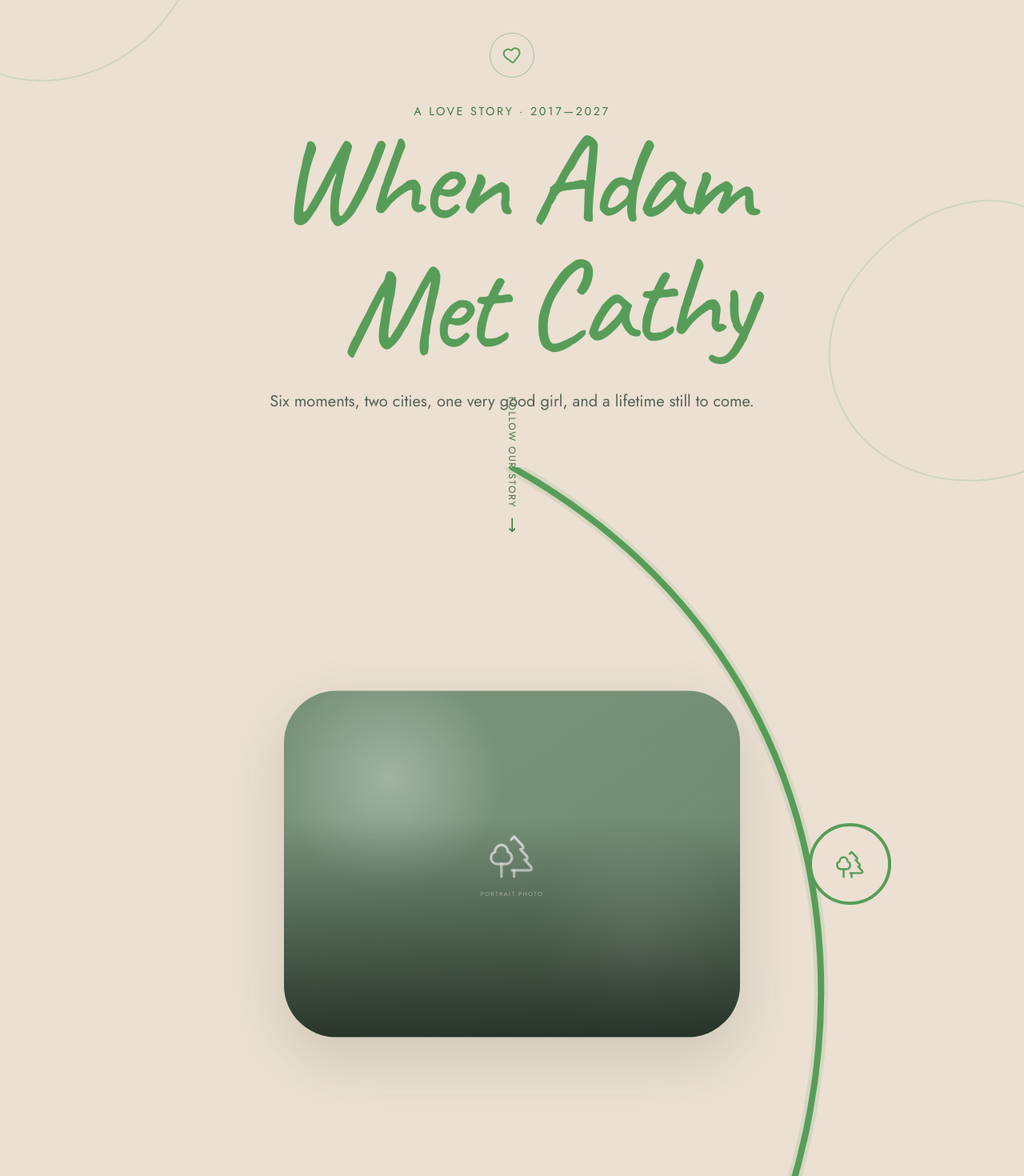
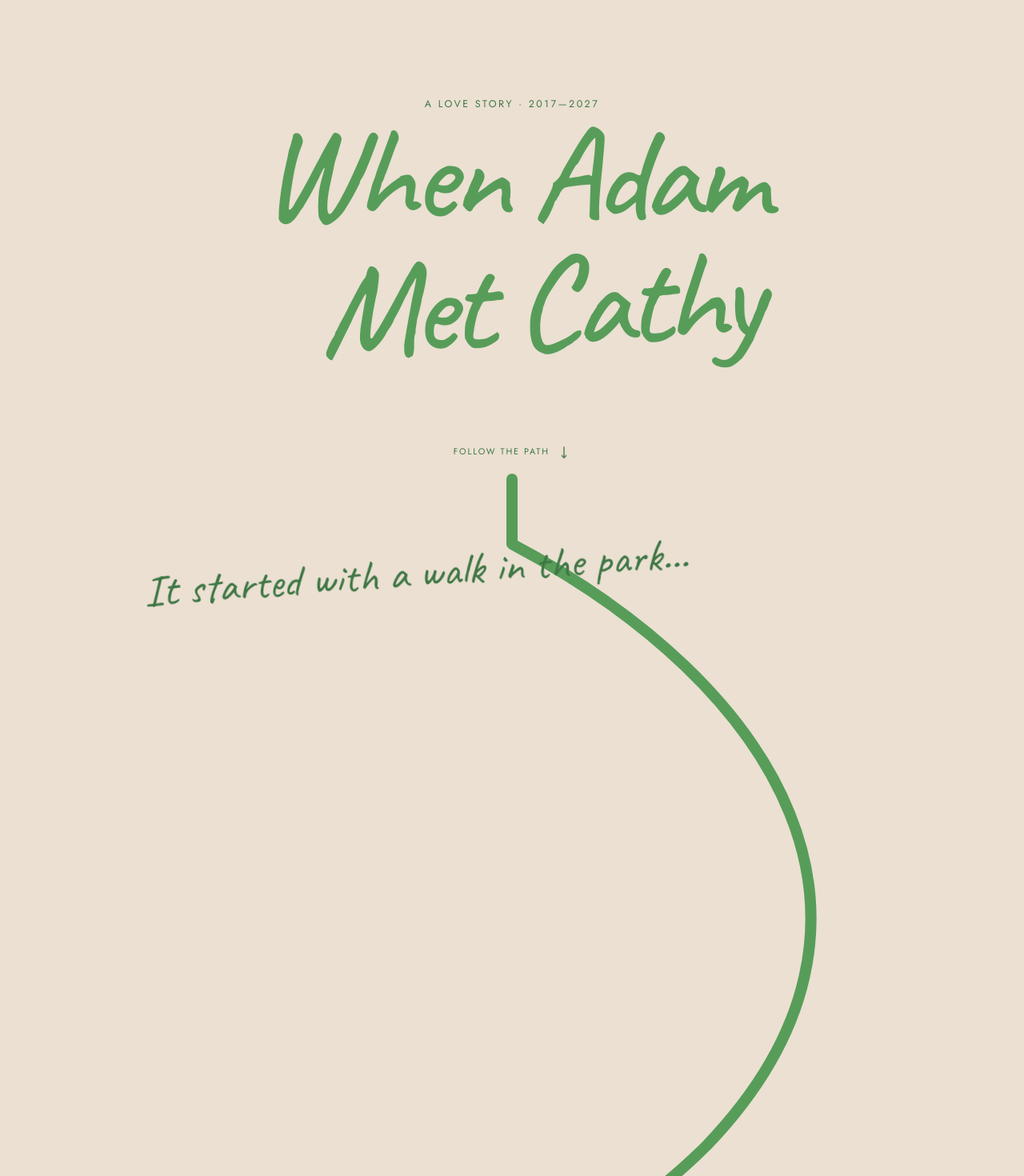
Before and after one commit to mathycoder/adam-and-cathy, a Next.js app: page / in a window 1280 px wide. Shown: the part 120-1590 px from the top of the page at 80% size. Built offline with nearby package versions, Linux system fonts and the light colour scheme.

Commit message:
Rebuild story as path-led scroll animation

```diff
--- a/src/app/page.module.css
+++ b/src/app/page.module.css
@@ -1,71 +1,62 @@
-.page { position: relative; overflow: clip; background: var(--cream); }
-.journeyPath { position: absolute; inset: 88svh 0 75svh; z-index: 1; width: 100%; height: calc(100% - 163svh); pointer-events: none; }
-.pathShadow, .pathLine { fill: none; stroke-linecap: round; stroke-linejoin: round; vector-effect: non-scaling-stroke; }
-.pathShadow { stroke: color-mix(in srgb, var(--green) 14%, transparent); stroke-width: 17; }
-.pathLine { stroke: var(--green); stroke-width: 8; }
+.page { background: var(--cream); overflow: clip; }
 
-.hero, .finale { position: relative; z-index: 2; min-height: 100svh; display: flex; flex-direction: column; align-items: center; justify-content: center; padding: 7rem 1.5rem; text-align: center; }
-.hero::before, .hero::after { content: ""; position: absolute; width: 28vw; aspect-ratio: 1; border: 2px solid var(--green); border-radius: 43% 57% 58% 42% / 57% 36% 64% 43%; opacity: .18; }
-.hero::before { top: -11vw; left: -8vw; }
-.hero::after { right: -10vw; bottom: 5vw; transform: rotate(34deg); }
-.heroDoodle { display: grid; place-items: center; width: 3.5rem; height: 3.5rem; margin-bottom: 2rem; color: var(--green); border: 1px solid color-mix(in srgb, var(--green) 45%, transparent); border-radius: 50%; transform: rotate(-8deg); }
-.heroDoodle svg { width: 1.5rem; }
-.eyebrow, .date, .location, .chapterNumber { font-family: var(--font-sans); text-transform: uppercase; letter-spacing: .18em; }
-.eyebrow { margin-bottom: 1.25rem; color: var(--green-dark); font-size: clamp(.72rem, 1.5vw, .9rem); }
-.hero h1 { max-width: 10ch; color: var(--green); font-family: var(--font-script); font-size: clamp(4.4rem, 12vw, 10rem); font-weight: 500; line-height: .72; letter-spacing: -.035em; }
-.hero h1 span { display: block; margin-top: .3em; transform: translateX(.28em) rotate(-2deg); }
-.heroCopy { max-width: 38rem; margin-top: 3rem; color: var(--ink-soft); font-size: clamp(1rem, 2vw, 1.25rem); line-height: 1.7; }
-.scrollCue { position: absolute; bottom: 2.25rem; display: flex; align-items: center; gap: .75rem; color: var(--green-dark); font-family: var(--font-sans); font-size: .75rem; letter-spacing: .14em; text-transform: uppercase; transform: rotate(90deg) translateX(-30%); transform-origin: center; }
-.scrollCue svg { width: 1.2rem; }
+.hero { position: relative; min-height: 100svh; display: grid; place-content: center; justify-items: center; padding: 4rem 1.5rem; text-align: center; }
+.hero::after { content: ""; position: absolute; bottom: 0; left: calc(50% - 7px); width: 14px; height: 11vh; background: var(--green); border-radius: 999px 999px 0 0; }
+.hero > p { color: var(--green-dark); font-size: .78rem; letter-spacing: .2em; text-transform: uppercase; }
+.hero h1 { max-width: 9ch; margin-top: 1.2rem; color: var(--green); font-family: var(--font-script); font-size: clamp(4.8rem, 13vw, 10.5rem); font-weight: 500; line-height: .72; letter-spacing: -.04em; }
+.hero h1 span { display: block; margin-top: .25em; transform: translateX(.2em) rotate(-2deg); }
+.scrollCue { position: absolute; bottom: 13vh; display: flex; align-items: center; gap: .65rem; color: var(--green-dark); font-size: .68rem; letter-spacing: .17em; text-transform: uppercase; }
+.scrollCue svg { width: 1rem; animation: nudge 1.8s ease-in-out infinite; }
 
-.story { position: relative; z-index: 2; }
-.chapter { position: relative; height: 190svh; scroll-snap-align: center; }
-.stickyFrame { position: sticky; top: 0; height: 100svh; display: grid; place-items: center; }
-.photo { position: relative; width: min(78vw, 54rem); height: min(82svh, 67rem); overflow: hidden; color: #fffdf8; box-shadow: 0 2.5rem 7rem rgba(53, 66, 42, .16); transform-origin: center; isolation: isolate; }
+.pathSection { position: relative; height: 400vh; background: var(--cream); }
+.pathSection svg { position: absolute; inset: 0; width: 100%; height: 100%; overflow: visible; }
+.pathSection path { fill: none; stroke: var(--green); stroke-width: 14px; stroke-linecap: round; stroke-linejoin: round; vector-effect: non-scaling-stroke; }
+.mirroredPath { transform: scaleX(-1); }
+.pathWhisper { position: sticky; top: 46vh; width: max-content; max-width: 70vw; margin-left: 14vw; color: var(--green-dark); font-family: var(--font-script); font-size: clamp(1.8rem, 5vw, 3.5rem); transform: rotate(-4deg); }
+.pathPaws { position: absolute; right: 12%; bottom: 16%; display: flex; gap: 2rem; color: var(--green); opacity: .6; transform: rotate(-26deg); }
+.pathPaws svg:nth-child(2) { transform: translateY(-1.4rem) rotate(14deg); }
+.pathPaws svg:nth-child(3) { transform: translateY(-2.7rem) rotate(-8deg); }
+
+.eventSection { position: relative; height: 340vh; background: var(--cream); }
+.eventStage { position: sticky; top: 0; height: 100svh; overflow: hidden; }
+.connector { position: absolute; top: 0; bottom: 0; left: calc(var(--anchor) - 7px); width: 14px; background: var(--green); }
+.marker { --marker-size: clamp(5.5rem, 10vw, 7.5rem); position: absolute; z-index: 3; top: calc(50% - var(--marker-size) / 2); left: calc(var(--anchor) - var(--marker-size) / 2); display: grid; place-items: center; width: var(--marker-size); aspect-ratio: 1; color: var(--green); background: var(--cream); border: 14px solid var(--green); border-radius: 50%; }
+.marker svg { width: 42%; height: 42%; stroke-width: 1.6; }
+.photo { position: absolute; z-index: 2; inset: 0; width: 100vw; height: 100svh; overflow: hidden; color: #fffdf8; transform-origin: var(--anchor) 50%; isolation: isolate; }
 .photoTexture, .scrim { position: absolute; inset: 0; }
-.photoTexture { z-index: -2; opacity: .72; background: radial-gradient(circle at 23% 25%, rgba(255,255,255,.42), transparent 26%), radial-gradient(circle at 78% 70%, rgba(255,255,255,.2), transparent 25%), linear-gradient(145deg, transparent 35%, rgba(32,53,35,.22)); }
+.photoTexture { z-index: -2; opacity: .75; background: radial-gradient(circle at 24% 22%, rgba(255,255,255,.42), transparent 25%), radial-gradient(circle at 78% 68%, rgba(255,255,255,.2), transparent 24%), linear-gradient(140deg, transparent 32%, rgba(24,40,28,.27)); }
 .sage { background: #78927a; } .rose { background: #b78180; } .gold { background: #bd9252; } .blue { background: #6f8d98; } .peach { background: #b9785f; } .green { background: #467d4c; }
-.placeholder { position: absolute; inset: 0; z-index: -1; display: flex; flex-direction: column; align-items: center; justify-content: center; gap: 1rem; color: rgba(255,255,255,.72); font-family: var(--font-sans); font-size: .7rem; letter-spacing: .2em; text-transform: uppercase; }
-.placeholder svg { width: 6rem; height: 6rem; }
-.scrim { z-index: 0; background: linear-gradient(to top, rgba(20,28,21,.78), transparent 63%); }
-.chapterCopy { position: absolute; z-index: 1; right: 0; bottom: 0; left: 0; padding: clamp(2rem, 6vw, 5.5rem); }
-.chapterNumber { display: block; margin-bottom: .65rem; font-size: .65rem; opacity: .72; }
-.chapterCopy h2 { max-width: 11ch; font-family: var(--font-script); font-size: clamp(3rem, 7vw, 6.8rem); font-weight: 500; line-height: .82; }
-.date { margin-top: 1.6rem; font-size: clamp(.78rem, 1.3vw, .95rem); }
-.location { display: flex; align-items: center; gap: .45rem; margin-top: .65rem; font-size: clamp(.62rem, 1.1vw, .78rem); opacity: .82; }
-.location svg { width: .9rem; height: .9rem; }
-.sentence { max-width: 37rem; margin-top: 1.2rem; font-size: clamp(.95rem, 1.6vw, 1.15rem); line-height: 1.65; }
-.marker { position: absolute; z-index: -1; display: grid; place-items: center; width: clamp(4.5rem, 8vw, 7rem); aspect-ratio: 1; color: var(--green); background: var(--cream); border: 4px solid var(--green); border-radius: 50%; }
-.marker svg { width: 42%; height: 42%; stroke-width: 1.5; }
-.markerLeft { left: 13%; } .markerRight { right: 13%; }
-.pawTrail { position: absolute; z-index: -1; right: 4%; bottom: 8%; display: flex; gap: clamp(1rem, 4vw, 3rem); color: var(--green); opacity: .5; transform: rotate(-24deg); }
-.pawTrail svg:nth-child(2) { transform: translateY(-1rem) rotate(18deg); }
-.pawTrail svg:nth-child(3) { transform: translateY(-2rem) rotate(-8deg); }
+.placeholder { position: absolute; inset: 0; z-index: -1; display: flex; flex-direction: column; align-items: center; justify-content: center; gap: 1.2rem; color: rgba(255,255,255,.7); font-size: .68rem; letter-spacing: .22em; text-transform: uppercase; }
+.placeholder svg { width: clamp(7rem, 16vw, 12rem); height: clamp(7rem, 16vw, 12rem); }
+.scrim { background: linear-gradient(to top, rgba(17,27,19,.82), rgba(17,27,19,.02) 70%); }
+.copy { position: absolute; z-index: 1; right: 0; bottom: 0; left: 0; padding: clamp(2rem, 7vw, 6rem); }
+.number, .date, .location { font-size: clamp(.65rem, 1.3vw, .88rem); letter-spacing: .19em; text-transform: uppercase; }
+.number { margin-bottom: .6rem; opacity: .62; }
+.copy h2 { max-width: 10ch; font-family: var(--font-script); font-size: clamp(4.3rem, 10vw, 9rem); font-weight: 500; line-height: .75; }
+.date { margin-top: 1.8rem; }
+.location { display: flex; align-items: center; gap: .45rem; margin-top: .7rem; opacity: .8; }
+.location svg { width: .95rem; height: .95rem; }
+.sentence { max-width: 38rem; margin-top: 1.35rem; font-size: clamp(1rem, 2vw, 1.2rem); line-height: 1.65; }
 
-.finale { min-height: 115svh; background: var(--green); color: var(--cream); }
-.finale::before { content: ""; position: absolute; inset: 2rem; border: 1px solid rgba(238,228,215,.38); border-radius: 45% 55% 48% 52% / 52% 43% 57% 48%; }
-.finaleIcon { display: flex; align-items: center; gap: .6rem; margin-bottom: 2rem; }
-.finaleIcon svg { width: 1.7rem; height: 1.7rem; }
-.finaleIcon svg:first-child { transform: rotate(-18deg); }
-.script { font-family: var(--font-script); font-size: clamp(2.2rem, 6vw, 5rem); }
-.finale h2 { max-width: 10ch; margin-top: .2em; font-family: var(--font-script); font-size: clamp(4rem, 10vw, 9rem); font-weight: 500; line-height: .78; }
-.finale > p:not(.script) { margin-top: 2.5rem; font-size: 1rem; opacity: .82; }
-.finale a { position: relative; z-index: 1; display: inline-flex; align-items: center; gap: .8rem; margin-top: 3rem; padding: 1rem 1.4rem; border-bottom: 1px solid currentColor; font-family: var(--font-sans); font-size: .78rem; letter-spacing: .15em; text-transform: uppercase; transition: gap 180ms ease; }
-.finale a:hover, .finale a:focus-visible { gap: 1.3rem; }
-.finale a svg { width: 1.1rem; }
+.finale { min-height: 120svh; display: flex; flex-direction: column; align-items: center; justify-content: center; padding: 5rem 1.5rem; color: var(--cream); background: var(--green); text-align: center; }
+.finale > div { display: flex; gap: .6rem; margin-bottom: 2rem; }
+.finale > p { font-family: var(--font-script); font-size: clamp(2.2rem, 6vw, 4.5rem); }
+.finale h2 { max-width: 9ch; margin-top: .1em; font-family: var(--font-script); font-size: clamp(4.5rem, 12vw, 10rem); font-weight: 500; line-height: .75; }
+.finale a { margin-top: 3rem; padding: 1rem .25rem; border-bottom: 1px solid currentColor; font-size: .72rem; letter-spacing: .18em; text-transform: uppercase; }
+
+@keyframes nudge { 0%, 100% { transform: translateY(0); } 50% { transform: translateY(.45rem); } }
 
 @media (max-width: 700px) {
-  .journeyPath { inset-inline: -6%; width: 112%; }
-  .chapter { height: 175svh; }
-  .photo { width: 100vw; height: 100svh; box-shadow: none; }
-  .chapterCopy { padding: 2rem 1.5rem 3rem; }
-  .chapterCopy h2 { font-size: clamp(3.5rem, 17vw, 5.5rem); }
+  .pathSection { height: 360vh; }
+  .pathSection path, .connector { stroke-width: 12px; }
+  .connector { width: 12px; left: calc(var(--anchor) - 6px); }
+  .marker { --marker-size: 5.8rem; border-width: 12px; }
+  .copy { padding: 2rem 1.4rem 3rem; }
+  .copy h2 { font-size: clamp(4rem, 19vw, 6rem); }
   .sentence { max-width: 30rem; }
-  .markerLeft { left: 5%; } .markerRight { right: 5%; }
-  .finale::before { inset: 1rem; }
 }
 
 @media (prefers-reduced-motion: reduce) {
-  .chapter { height: 110svh; }
-  .finale a { transition: none; }
+  .scrollCue svg { animation: none; }
+  .eventSection { height: 120svh; }
 }
--- a/src/app/page.tsx
+++ b/src/app/page.tsx
@@ -1,8 +1,8 @@
 "use client";
 
-import { Heart, KeyRound, MapPin, MoveRight, PawPrint, Plane, Sparkles, Trees } from "lucide-react";
-import { motion, useReducedMotion, useScroll, useSpring, useTransform } from "motion/react";
-import { useRef } from "react";
+import { Heart, KeyRound, MapPin, MoveDown, PawPrint, Plane, Sparkles, Trees } from "lucide-react";
+import { motion, useReducedMotion, useScroll, useTransform } from "motion/react";
+import { type CSSProperties, useRef } from "react";
 import styles from "./page.module.css";
 
 const chapters = [
@@ -16,70 +16,84 @@ const chapters = [
 
 type Chapter = (typeof chapters)[number];
 
-function StoryChapter({ chapter, index }: { chapter: Chapter; index: number }) {
-  const sectionRef = useRef<HTMLElement>(null);
-  const reduceMotion = useReducedMotion();
-  const { scrollYProgress } = useScroll({ target: sectionRef, offset: ["start end", "end start"] });
-  const scale = useTransform(scrollYProgress, [0.04, 0.32, 0.68, 0.96], reduceMotion ? [1, 1, 1, 1] : [0.28, 1, 1, 0.28]);
-  const radius = useTransform(scrollYProgress, [0.12, 0.35, 0.65, 0.88], reduceMotion ? [24, 24, 24, 24] : [140, 0, 0, 140]);
-  const copyOpacity = useTransform(scrollYProgress, [0.2, 0.36, 0.67, 0.82], reduceMotion ? [1, 1, 1, 1] : [0, 1, 1, 0]);
-  const copyY = useTransform(scrollYProgress, [0.25, 0.42, 0.7], reduceMotion ? [0, 0, 0] : [24, 0, -10]);
-  const Icon = chapter.icon;
+function WindingPath({ index }: { index: number }) {
+  const mirrored = index % 2 === 1;
+  const first = index === 0;
+  const path = first
+    ? "M500 0 C760 220 900 590 690 940 C490 1260 120 1340 260 1810 C390 2240 900 2250 760 2780 C650 3200 290 3450 240 4000"
+    : "M760 0 C930 310 870 670 610 980 C340 1290 110 1430 280 1880 C430 2290 900 2370 750 2820 C620 3220 300 3500 240 4000";
 
   return (
-    <section ref={sectionRef} className={styles.chapter} aria-labelledby={`chapter-${index}`}>
-      <div className={styles.stickyFrame}>
-        <motion.article className={`${styles.photo} ${styles[chapter.tone]}`} style={{ scale, borderRadius: radius }}>
+    <section className={styles.pathSection} aria-label={first ? "The journey begins" : "Continue along our story"}>
+      <svg className={mirrored ? styles.mirroredPath : undefined} viewBox="0 0 1000 4000" preserveAspectRatio="none" aria-hidden="true">
+        <path d={path} />
+      </svg>
+      {first && <p className={styles.pathWhisper}>It started with a walk in the park…</p>}
+      {index >= 5 && <div className={styles.pathPaws} aria-hidden="true"><PawPrint /><PawPrint /><PawPrint /></div>}
+    </section>
+  );
+}
+
+function EventReveal({ chapter, index }: { chapter: Chapter; index: number }) {
+  const ref = useRef<HTMLElement>(null);
+  const reduceMotion = useReducedMotion();
+  const { scrollYProgress } = useScroll({ target: ref, offset: ["start start", "end end"] });
+  const anchor = index % 2 === 0 ? "24%" : "76%";
+  const scale = useTransform(scrollYProgress, [0, 0.14, 0.34, 0.66, 0.86, 1], reduceMotion ? [1, 1, 1, 1, 1, 1] : [0.055, 0.055, 1, 1, 0.055, 0.055]);
+  const photoOpacity = useTransform(scrollYProgress, [0.06, 0.13, 0.84, 0.92], reduceMotion ? [1, 1, 1, 1] : [0, 1, 1, 0]);
+  const markerOpacity = useTransform(scrollYProgress, [0.09, 0.17, 0.82, 0.9], reduceMotion ? [0, 0, 0, 0] : [1, 0, 0, 1]);
+  const markerScale = useTransform(scrollYProgress, [0, 0.14, 0.2, 0.8, 0.86, 1], [1, 1, 0.72, 0.72, 1, 1]);
+  const textOpacity = useTransform(scrollYProgress, [0.31, 0.4, 0.61, 0.7], reduceMotion ? [1, 1, 1, 1] : [0, 1, 1, 0]);
+  const textY = useTransform(scrollYProgress, [0.31, 0.43, 0.66], reduceMotion ? [0, 0, 0] : [32, 0, -20]);
+  const Icon = chapter.icon;
+  const position = { "--anchor": anchor } as CSSProperties;
+
+  return (
+    <section ref={ref} className={styles.eventSection} style={position} aria-labelledby={`event-${index}`}>
+      <div className={styles.eventStage}>
+        <div className={styles.connector} aria-hidden="true" />
+        <motion.div className={styles.marker} style={{ opacity: markerOpacity, scale: markerScale }} aria-hidden="true">
+          <Icon />
+        </motion.div>
+        <motion.article className={`${styles.photo} ${styles[chapter.tone]}`} style={{ scale, opacity: photoOpacity }}>
           <div className={styles.photoTexture} aria-hidden="true" />
-          <div className={styles.placeholder} aria-hidden="true"><Icon strokeWidth={1.25} /><span>Portrait photo</span></div>
+          <div className={styles.placeholder} aria-hidden="true"><Icon strokeWidth={1.1} /><span>Portrait photo</span></div>
           <div className={styles.scrim} />
-          <motion.div className={styles.chapterCopy} style={{ opacity: copyOpacity, y: copyY }}>
-            <span className={styles.chapterNumber}>{String(index + 1).padStart(2, "0")}</span>
-            <h2 id={`chapter-${index}`}>{chapter.title}</h2>
+          <motion.div className={styles.copy} style={{ opacity: textOpacity, y: textY }}>
+            <p className={styles.number}>Chapter {String(index + 1).padStart(2, "0")}</p>
+            <h2 id={`event-${index}`}>{chapter.title}</h2>
             <p className={styles.date}>{chapter.date}</p>
             <p className={styles.location}><MapPin aria-hidden="true" />{chapter.location}</p>
             <p className={styles.sentence}>{chapter.sentence}</p>
           </motion.div>
         </motion.article>
-        <div className={`${styles.marker} ${index % 2 ? styles.markerLeft : styles.markerRight}`} aria-hidden="true"><Icon /></div>
-        {index >= 4 && <div className={styles.pawTrail} aria-hidden="true"><PawPrint /><PawPrint /><PawPrint /></div>}
       </div>
     </section>
-  );
-}
-
-function JourneyPath() {
-  const reduceMotion = useReducedMotion();
-  const { scrollYProgress } = useScroll();
-  const smoothProgress = useSpring(scrollYProgress, { stiffness: 65, damping: 22, restDelta: 0.001 });
-  const d = "M500 0 C850 200 870 620 690 900 C470 1230 150 1120 180 1590 C210 2030 830 1850 810 2390 C790 2840 150 2670 190 3240 C225 3710 850 3550 810 4100 C775 4560 150 4400 190 4980 C220 5440 830 5260 800 5820 C775 6280 210 6180 300 6740 C360 7130 720 7110 540 7600";
-  return (
-    <svg className={styles.journeyPath} viewBox="0 0 1000 7600" preserveAspectRatio="none" aria-hidden="true">
-      <path className={styles.pathShadow} d={d} />
-      <motion.path className={styles.pathLine} d={d} style={{ pathLength: reduceMotion ? 1 : smoothProgress }} />
-    </svg>
   );
 }
 
 export default function Home() {
   return (
     <main className={styles.page}>
-      <JourneyPath />
-      <section className={styles.hero}>
-        <div className={styles.heroDoodle} aria-hidden="true"><Heart /></div>
-        <p className={styles.eyebrow}>A love story · 2017—2027</p>
+      <header className={styles.hero}>
+        <p>A love story · 2017—2027</p>
         <h1>When Adam<span>Met Cathy</span></h1>
-        <p className={styles.heroCopy}>Six moments, two cities, one very good girl, and a lifetime still to come.</p>
-        <div className={styles.scrollCue} aria-hidden="true"><span>Follow our story</span><MoveRight /></div>
-      </section>
-      <div className={styles.story}>{chapters.map((chapter, index) => <StoryChapter key={chapter.title} chapter={chapter} index={index} />)}</div>
-      <section className={styles.finale}>
-        <div className={styles.finaleIcon} aria-hidden="true"><PawPrint /><Heart /></div>
-        <p className={styles.script}>Ten years and one day later…</p>
+        <div className={styles.scrollCue} aria-hidden="true"><span>Follow the path</span><MoveDown /></div>
+      </header>
+
+      {chapters.map((chapter, index) => (
+        <div key={chapter.title}>
+          <WindingPath index={index} />
+          <EventReveal chapter={chapter} index={index} />
+        </div>
+      ))}
+
+      <footer className={styles.finale}>
+        <div aria-hidden="true"><PawPrint /><Heart /></div>
+        <p>Ten years and one day later…</p>
         <h2>Our best chapter begins.</h2>
-        <p>Thank you for being part of our story.</p>
-        <a href="#" onClick={(event) => event.preventDefault()}>Return to main site<MoveRight aria-hidden="true" /></a>
-      </section>
+        <a href="#" onClick={(event) => event.preventDefault()}>Return to main site</a>
+      </footer>
     </main>
   );
 }
```
